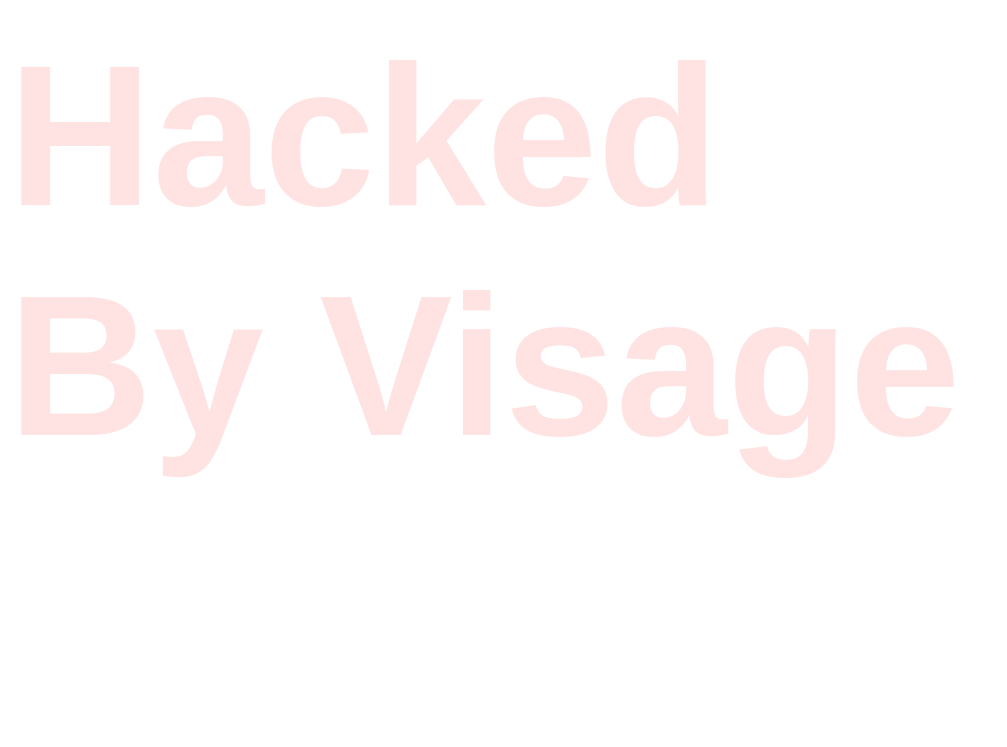
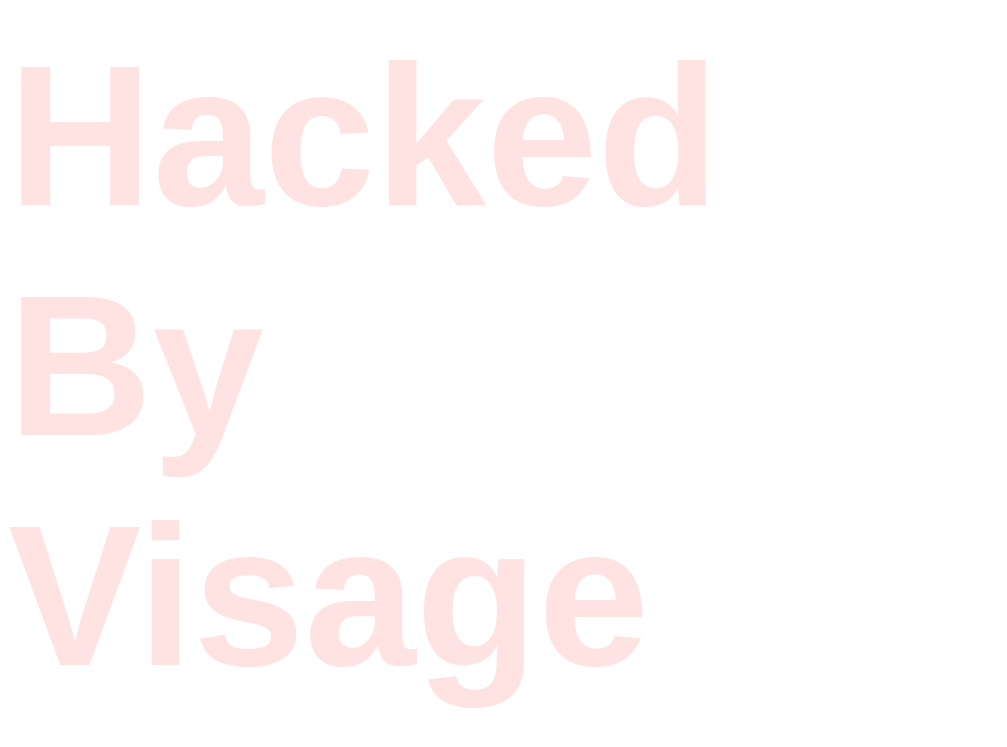
Before and after one commit to zenpezt/zenpezt.github.io, a plain HTML site: page index.html in a window 1280 px wide. Shown: the part 179-926 px from the top of the page, without its empty margins (0-1007 px from the left). Before the commit the page ends 860 px from the top, so only its background shows below. Drawn offline with Linux system fonts and the light colour scheme.

Commit message:
Update index.html

```diff
--- a/index.html
+++ b/index.html
@@ -16,6 +16,6 @@
     </style>
   </head>
   <body>
-    <p class="blink">Hacked<br>  By Visage </p>
+    <p class="blink">Hacked<br>  By <br>Visage </p>
   </body>
 </html>
```
